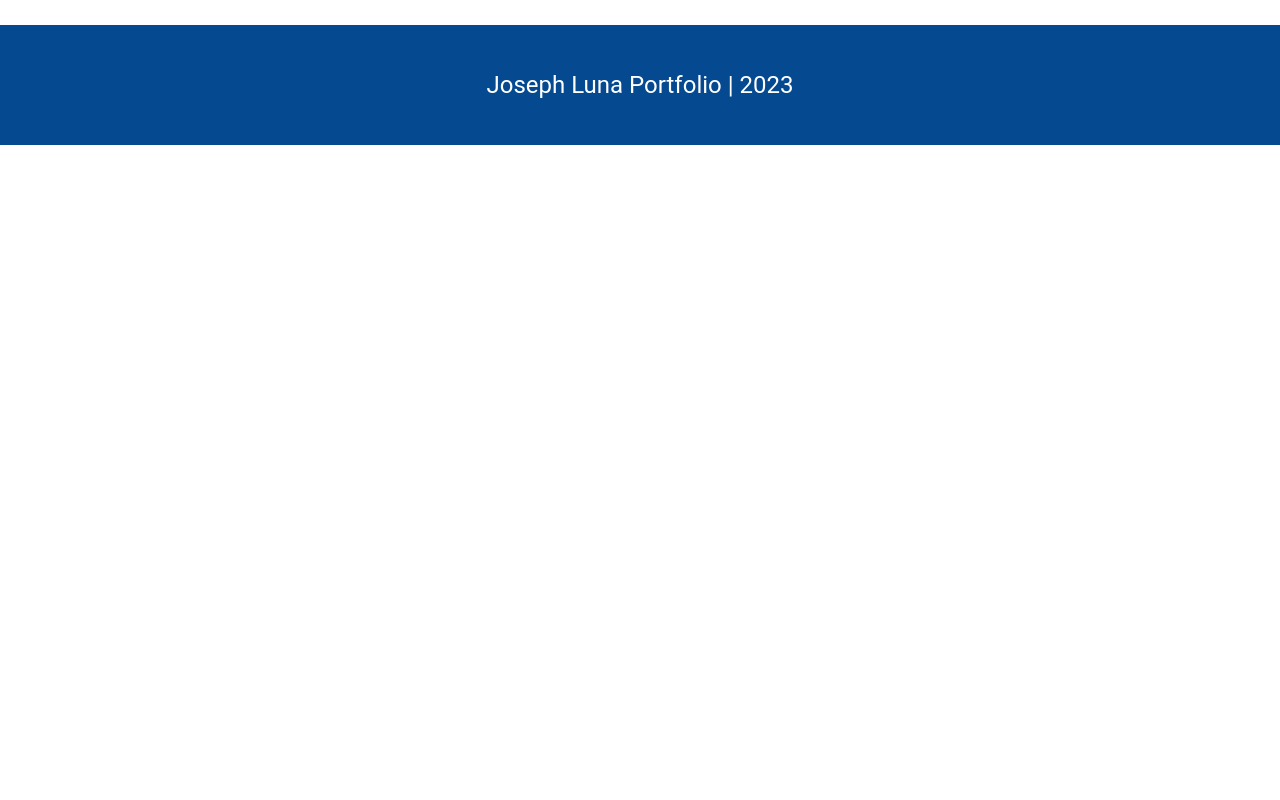
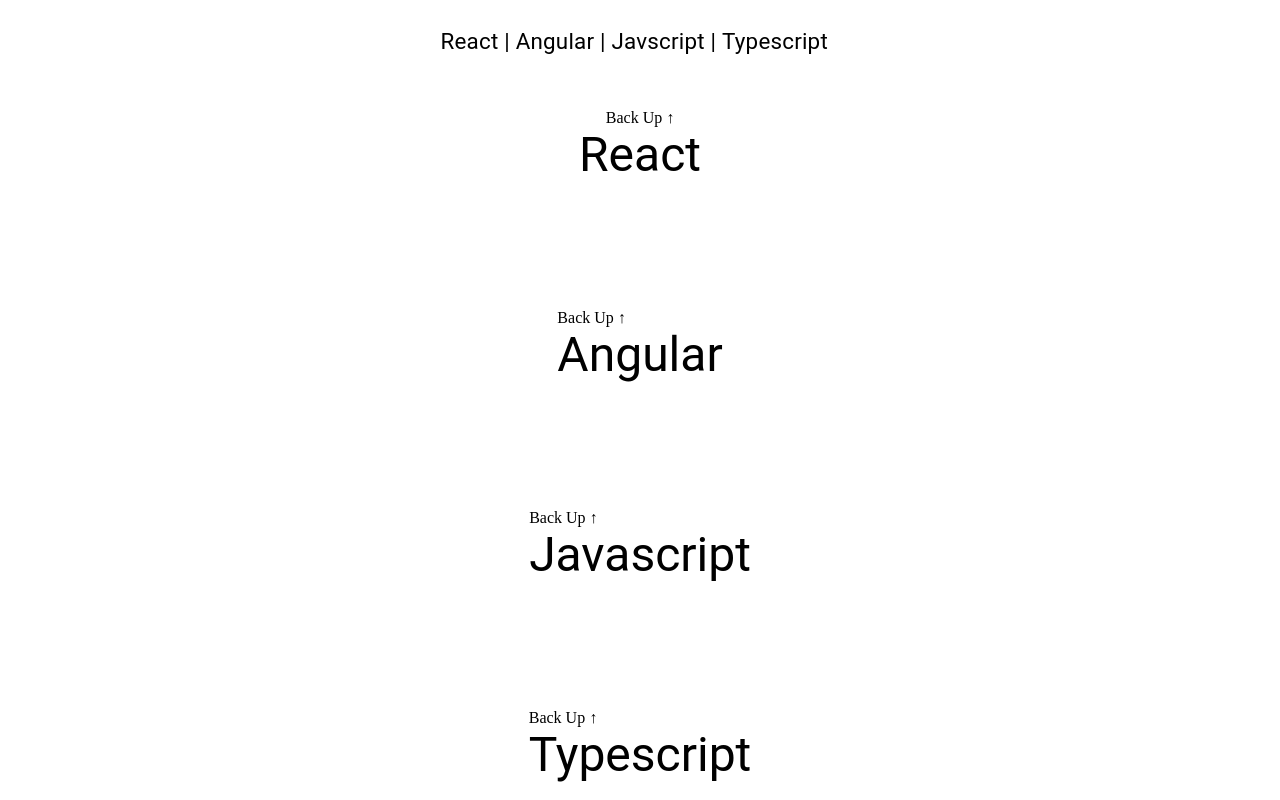
Before and after one commit to joeluna17/joseph-luna-portfolio, a Next.js app: page / in a window 1280 px wide. Shown: the part 1260-2060 px from the top of the page. Before the commit the page ends 1405 px from the top, so only its background shows below. Built offline with nearby package versions, Linux system fonts and the light colour scheme.

Commit message:
adding smooth scroll

```diff
--- a/src/pages/index.tsx
+++ b/src/pages/index.tsx
@@ -1,8 +1,29 @@
 import Head from 'next/head'
 import Image from 'next/image'
 import styled from 'styled-components'
-import { Button, Box, Typography } from '@mui/material'
+import { Button, Box, Typography, styled as MuiStyled } from '@mui/material'
 import Layout from '@/components/Layout'
+
+const SkillsContainter = MuiStyled(Box)(({ theme }) => ({
+  height: 800,
+  display: 'flex',
+  flexDirection: 'column',
+  alignItems: 'center',
+  marginTop: 50,
+}))
+
+type TSkillData = {
+  id: number
+  skill: string
+  link: string
+}
+
+const skillsData: TSkillData[] = [
+  { id: 1, skill: 'React', link: '#react' },
+  { id: 2, skill: 'Angular', link: '#angular' },
+  { id: 3, skill: 'Javscript', link: '#javascript' },
+  { id: 4, skill: 'Typescript', link: '#typescript' },
+]
 
 export default function Home() {
   return (
@@ -16,7 +37,7 @@
             Full Stack Developer
           </Typography>
         </Box>
-        <Box style={{ position: 'relative', width: '100vw', height: '80vh', filter: 'blur(6px) grayscale(60%)' }}>
+        <Box style={{ position: 'relative', width: '100vw', height: '80vh', filter: 'blur(6px) grayscale(5%)' }}>
           <Image alt='Joe Luna Hero' fill src='https://res.cloudinary.com/dbqzzps1w/image/upload/v1676857513/portfolio/homepage/port_hero_image.jpg' />
         </Box>
       </Box>
@@ -29,10 +50,51 @@
           <Typography variant='body1'>
             Hi, my name is Joseph Luna, but please call me Joe! I am a Full Stack Developer thats been hard at work for a little over 5 years now and loving every minute of it. Development and Programming are passions of mine and I find the work very rewarding and look forward to solving problems and helping businesses obtain new tools and solutions that help them succeed. I take my work very seriously, but also try and have fun with it where possible. I have worked in both solo and team
             settings and know how to contribute in both areas to help deliver an effective product. As with the nature of the profession I am always learning new technologies to help grow and enhance my skill set. If I don&apos;t know it I learn it, and I never shy away from a challange. If you are here, your probably interested in learning how I can help you or your team with your next project so please look around my site and see if any of my skill sets might meet your needs. I look forward to
-            helping you where I can. Thanks you for your time and happy hunting!
+            helping you where I can. Thanks you for your time and have fun browsing!
           </Typography>
         </Box>
       </Box>
+      <Box className='knowlege-container' id='skills'>
+        <Box style={{ display: 'flex' }}>
+          {skillsData.map((skill, index: number) => {
+            return (
+              <Box key={skill.id}>
+                <a href={skill.link}>
+                  <Typography>
+                    {skill.skill}&nbsp;{index !== skillsData.length - 1 && <span>|</span>}&nbsp;
+                  </Typography>
+                </a>
+              </Box>
+            )
+          })}
+        </Box>
+      </Box>
+      <SkillsContainter>
+        <Box id='react' style={{ height: 800, display: 'flex', flexDirection: 'column', alignItems: 'center' }}>
+          <Box>
+            <a href='#skills'>Back Up &#x2191;</a>
+          </Box>
+          <Typography variant='h3'>React</Typography>
+        </Box>
+        <Box id='angular' style={{ height: 800 }}>
+          <Box>
+            <a href='#skills'>Back Up &#x2191;</a>
+          </Box>
+          <Typography variant='h3'>Angular</Typography>
+        </Box>
+        <Box id='javascript' style={{ height: 800 }}>
+          <Box>
+            <a href='#skills'>Back Up &#x2191;</a>
+          </Box>
+          <Typography variant='h3'>Javascript</Typography>
+        </Box>
+        <Box id='typescript' style={{ height: 800 }}>
+          <Box>
+            <a href='#skills'>Back Up &#x2191;</a>
+          </Box>
+          <Typography variant='h3'>Typescript</Typography>
+        </Box>
+      </SkillsContainter>
     </Layout>
   )
 }
--- a/src/styles/globals.css
+++ b/src/styles/globals.css
@@ -50,6 +50,10 @@
   margin: 0;
 }
 
+html {
+  scroll-behavior: smooth;
+}
+
 html,
 body {
   min-height: 100vh;
```
